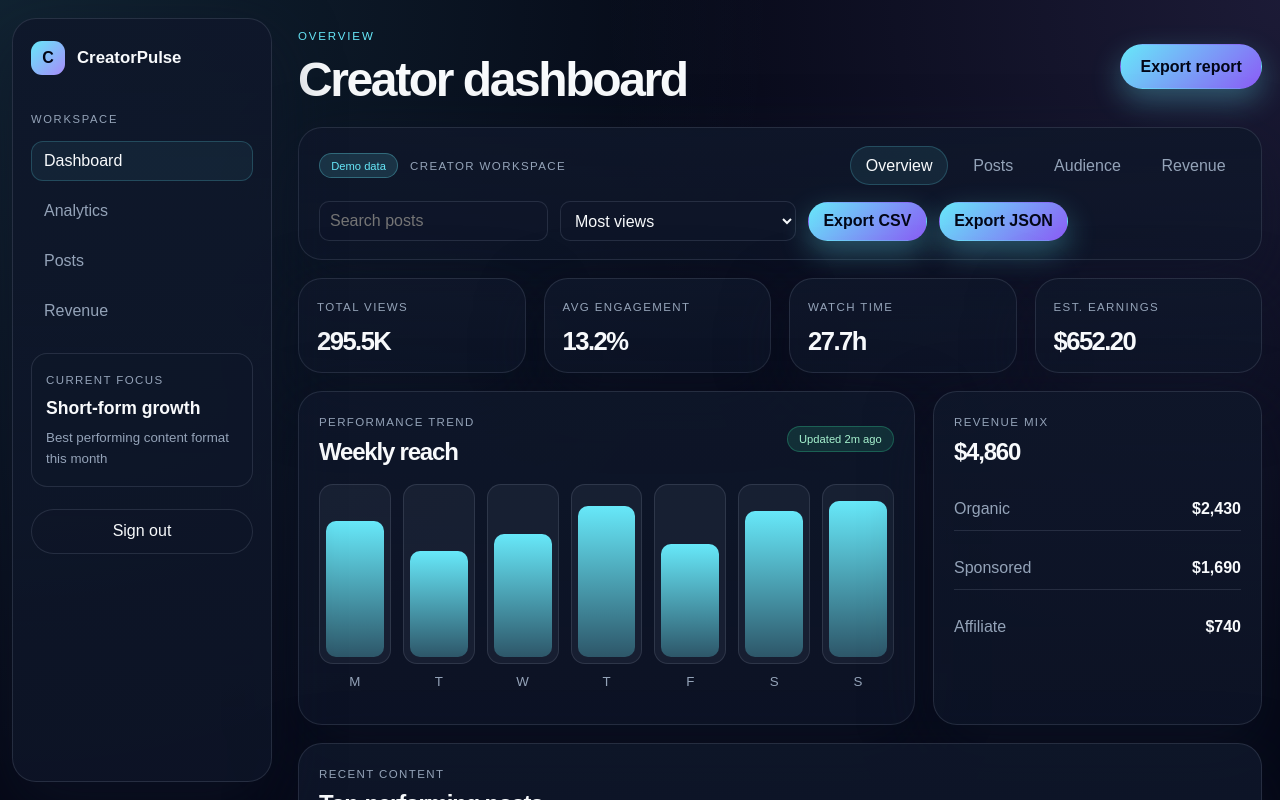
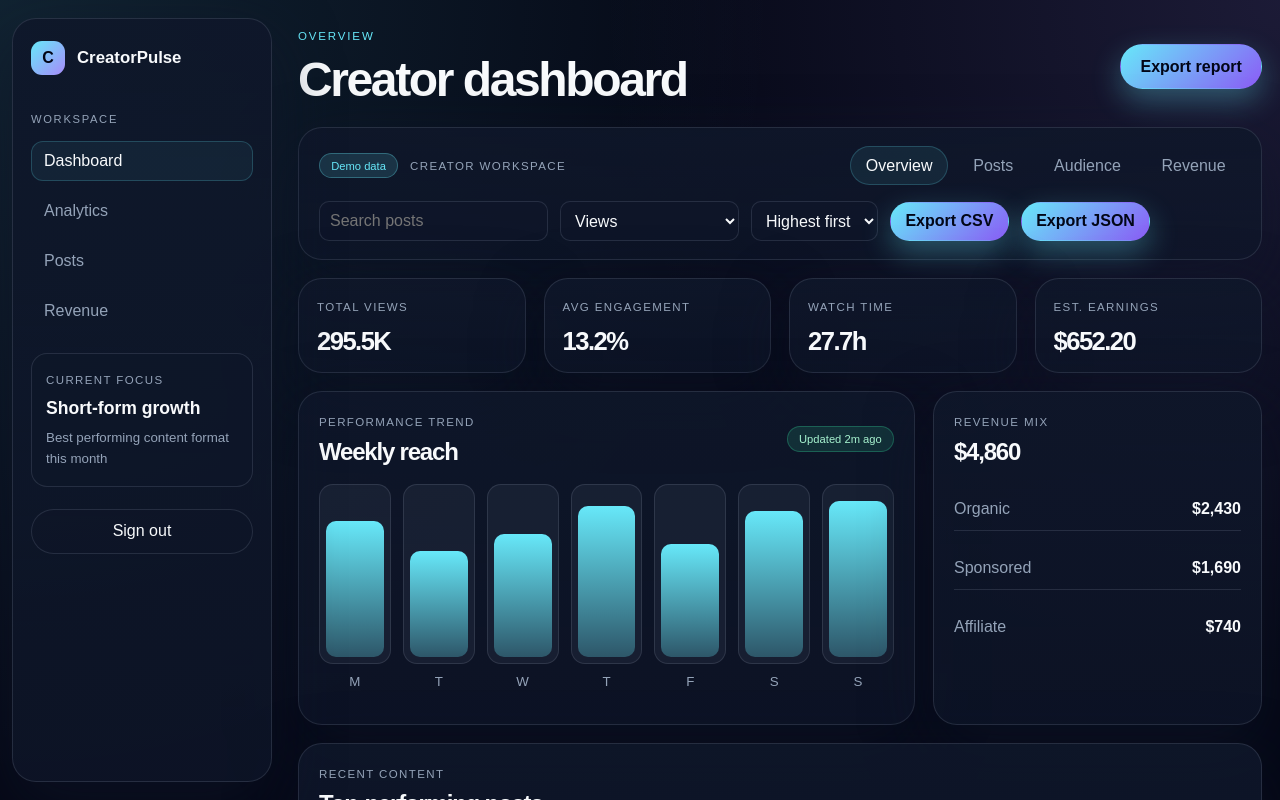
Before and after one commit to HrishikeshLenin13/creatorpulse, a Next.js app: page /dashboard in a window 1280 px wide. Shown: the top 800 px of the page. Built offline with nearby package versions, Linux system fonts and the light colour scheme.

Commit message:
feat(posts): offer ascending and descending performance sorting

```diff
--- a/components/AnalyticsDashboard.tsx
+++ b/components/AnalyticsDashboard.tsx
@@ -10,7 +10,8 @@ export function AnalyticsDashboard() {
   const [selectedSegment, setSelectedSegment] = useState<'Overview' | 'Posts' | 'Audience' | 'Revenue'>('Overview');
   const [sortBy, setSortBy] = useState<PostSortKey>('views');
   const [query,setQuery] = useState('');
-  const visiblePosts = useMemo(() => sortPosts(filterPosts(mockVideoMetrics,query),sortBy),[query,sortBy]);
+  const [sortDirection,setSortDirection] = useState<'asc'|'desc'>('desc');
+  const visiblePosts = useMemo(() => sortPosts(filterPosts(mockVideoMetrics,query),sortBy,sortDirection),[query,sortBy,sortDirection]);
 
   const stats = useMemo(
     () => {
@@ -59,10 +60,11 @@ export function AnalyticsDashboard() {
         <div className="toolbar-actions">
           <input aria-label="Search posts" placeholder="Search posts" value={query} onChange={event=>setQuery(event.target.value)} />
           <select aria-label="Sort posts" value={sortBy} onChange={(event) => setSortBy(event.target.value as PostSortKey)}>
-            <option value="views">Most views</option>
-            <option value="engagementRate">Highest engagement</option>
-            <option value="estimatedEarnings">Highest estimated earnings</option>
+            <option value="views">Views</option>
+            <option value="engagementRate">Engagement</option>
+            <option value="estimatedEarnings">Estimated earnings</option>
           </select>
+          <select aria-label="Sort direction" value={sortDirection} onChange={event=>setSortDirection(event.target.value as 'asc'|'desc')}><option value="desc">Highest first</option><option value="asc">Lowest first</option></select>
           <button type="button" className="primary-btn small-btn" onClick={() => downloadPosts("csv")}>Export CSV</button>
           <button type="button" className="primary-btn small-btn" onClick={() => downloadPosts("json")}>Export JSON</button>
         </div>
--- a/lib/post-tools.ts
+++ b/lib/post-tools.ts
@@ -9,8 +9,10 @@ export function summarizePosts(posts: readonly SummaryPost[]) {
 }
 
 export type PostSortKey = 'views' | 'engagementRate' | 'estimatedEarnings';
-export function sortPosts<T extends {views:number;engagementRate:number;estimatedEarnings:number}>(posts:readonly T[], key:PostSortKey='views'):T[] {
-  return posts.map((post,index)=>({post,index})).sort((a,b)=>finite(b.post[key])-finite(a.post[key]) || a.index-b.index).map(entry=>entry.post);
+export function sortPosts<T extends {views:number;engagementRate:number;estimatedEarnings:number}>(posts:readonly T[], key:PostSortKey='views', direction:'asc'|'desc'='desc'):T[] {
+  if (direction !== 'asc' && direction !== 'desc') throw new RangeError('Use asc or desc sort order.');
+  const sign = direction === 'asc' ? 1 : -1;
+  return posts.map((post,index)=>({post,index})).sort((a,b)=>sign*(finite(a.post[key])-finite(b.post[key])) || a.index-b.index).map(entry=>entry.post);
 }
 
 export function filterPosts<T extends {title:string}>(posts:readonly T[], query:string):T[] {
```
Also changed, not shown: 1 other file (tests, documents, lock files or other folders).
